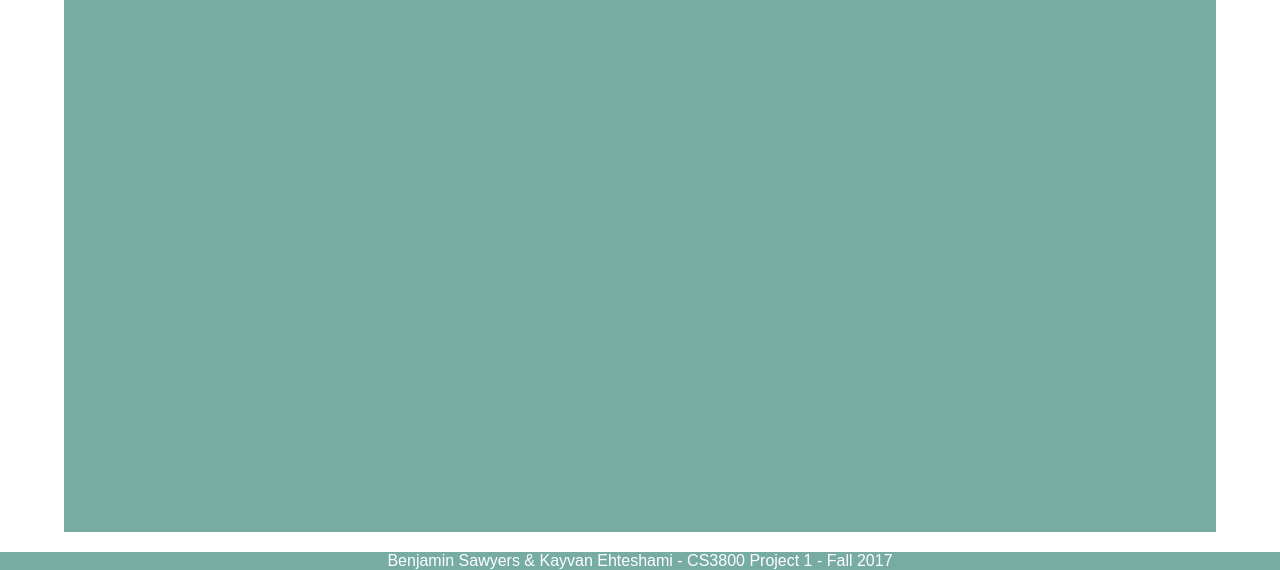
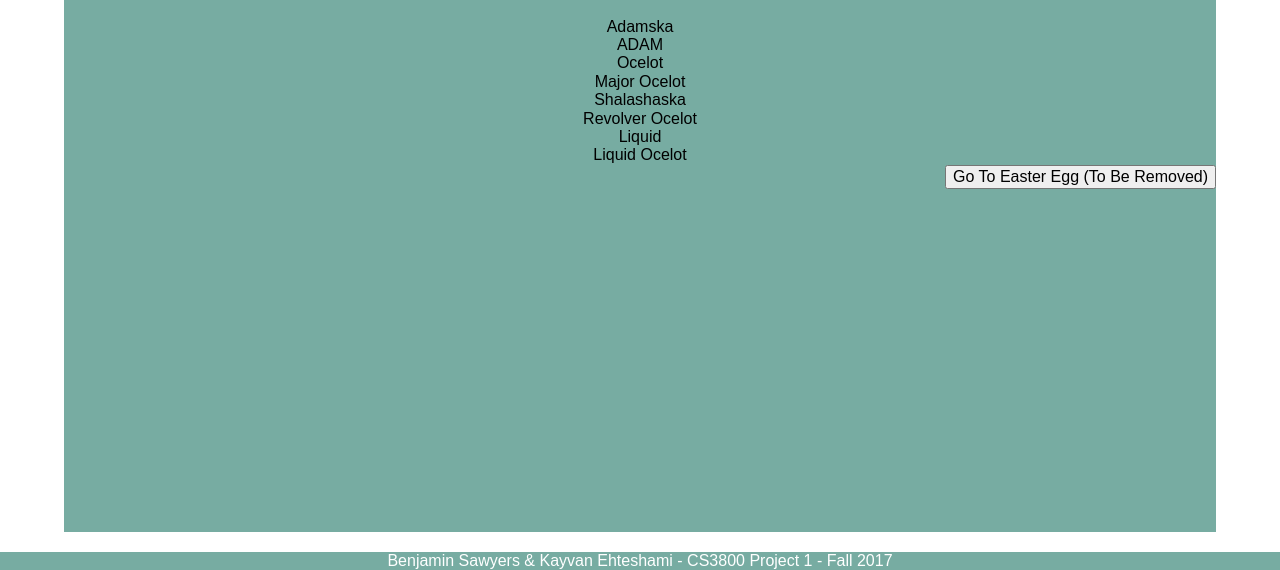
Before and after one commit to TremblingOdin/CS3800_project1, a PHP site: page / in a window 1280 px wide. Shown: the part 508-1078 px from the top of the page. Run offline with PHP 8.4, Linux system fonts and the light colour scheme.

Commit message:
working aliases, some of history

```diff
--- /dev/null
+++ b/aliases.txt
@@ -0,0 +1,8 @@
+Adamska
+ADAM
+Ocelot
+Major Ocelot
+Shalashaska
+Revolver Ocelot
+Liquid
+Liquid Ocelot
--- a/index.php
+++ b/index.php
@@ -20,6 +20,18 @@
                 <source src="images/mainVideo.mp4" type="video/mp4">
             </video>
 
+            <br>
+            <br>
+
+            <?php
+                $file = fopen("aliases.txt", "r");
+
+                while(!feof($file)){
+                    $printing = fgets($file);
+                    echo "$printing <br>";
+                }
+                fclose($file);
+            ?>
 
             <a href="easterEgg.php"><input type="button" id="begin" value="Go To Easter Egg (To Be Removed)"/></a>
 
```
Also changed, not shown: history.php (+27 -0 lines).
